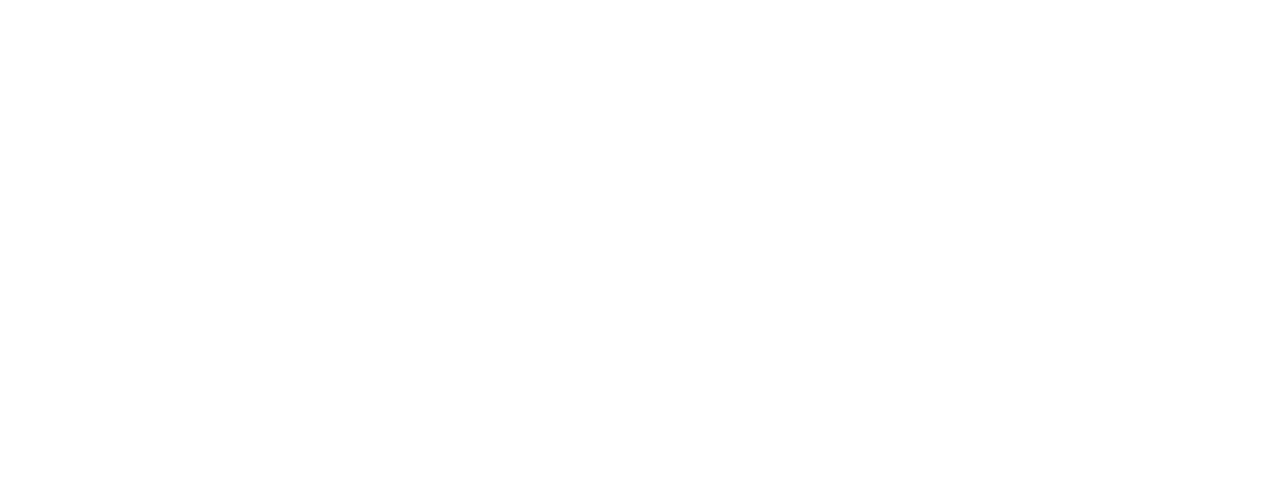
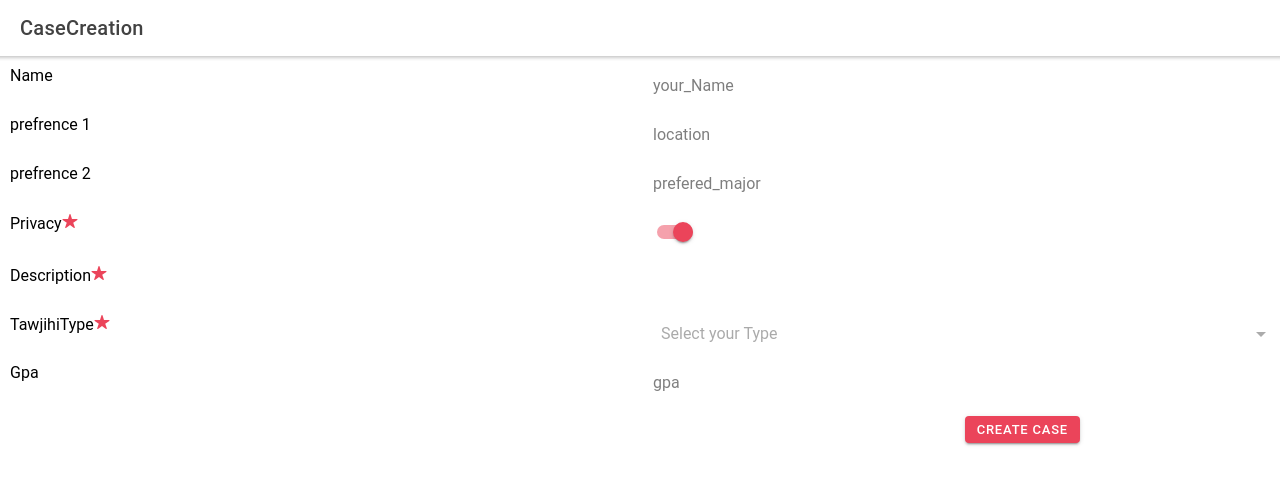
Before and after one commit to ShireenSehwail/Kolyati, a React (Create React App) app: page /caseCreation in a window 1280 px wide. Shown: the top 484 px of the page. Built offline with nearby package versions, Linux system fonts and the light colour scheme; the HTML template or start-up script is replaced by a standard one.

Commit message:
add caseCreation page

```diff
--- a/src/App.tsx
+++ b/src/App.tsx
@@ -2,7 +2,7 @@
 import { Redirect, Route } from 'react-router-dom';
 import { IonApp, IonRouterOutlet } from '@ionic/react';
 import { IonReactRouter } from '@ionic/react-router';
-import Home from './pages/Home';
+
 
 /* Core CSS required for Ionic components to work properly */
 import '@ionic/react/css/core.css';
@@ -19,21 +19,21 @@
 import '@ionic/react/css/text-transformation.css';
 import '@ionic/react/css/flex-utils.css';
 import '@ionic/react/css/display.css';
+import CaseCreation from './pages/CaseCreation';
 
 
 const App: React.FC = () => (
   <IonApp>
-    <div>
+
 
     <IonReactRouter>
 
       <IonRouterOutlet>
 
-        <Route path="/home" component={Home} exact={true} />
-        <Route exact path="/" render={() => <Redirect to="/home" />} />
+        <Route path="/caseCreation" component={CaseCreation} exact={true} />
+        <Route exact path="/" render={() => <Redirect to="/caseCreation" />} />
       </IonRouterOutlet>
     </IonReactRouter>
-    </div>
 
   </IonApp>
 );
--- /dev/null
+++ b/src/pages/CaseCreation.tsx
@@ -0,0 +1,168 @@
+import { IonButton, IonCol, IonContent, IonGrid, IonHeader, IonIcon, IonInput, IonLabel, IonPage, IonRouterOutlet, IonRow, IonSelect, IonSelectOption, IonTab, IonText, IonTitle, IonToggle, IonToolbar } from '@ionic/react';
+import React, { useState } from 'react';
+import './CaseCreation.css';
+import{ star, }  from 'ionicons/icons';
+
+const CaseCreation: React.FC = () => {
+
+  const [name, setName] = useState<string>();
+  const [location, setLocation] = useState<string>();
+  const [major, setMajor] = useState<string>();
+  const [checked, setChecked] = useState(true);
+  const [tawjihiType, setTawjihiType] = useState<string>();
+  const [gpa, setGpa] = useState<string>();
+
+  return (
+    <IonPage>
+      <IonHeader>
+        <IonToolbar>
+          <IonTitle> CaseCreation </IonTitle>
+        </IonToolbar>
+      </IonHeader>
+      <IonContent fullscreen>
+        <IonHeader collapse="condense">
+          <IonToolbar>
+            <IonTitle size="large">CaseCreation</IonTitle>
+          </IonToolbar>
+        </IonHeader>
+        <IonGrid>
+
+
+        <IonRow>
+            <IonCol>
+
+              <IonLabel   position="fixed"> Name </IonLabel>
+
+            </IonCol>
+            <IonCol>
+
+              <IonInput  type="text"
+               value={name}
+               placeholder="your_Name"
+               onIonChange={e => setName(e.detail.value!)}>  </IonInput>
+
+            </IonCol>
+          </IonRow>
+
+
+          <IonRow>
+            <IonCol>
+
+              <IonLabel   position="fixed"> prefrence 1 </IonLabel>
+
+            </IonCol>
+            <IonCol>
+
+              <IonInput  type="text"
+               value={location}
+               placeholder="location"
+               onIonChange={e => setLocation(e.detail.value!)}>  </IonInput>
+
+            </IonCol>
+          </IonRow>
+
+           <IonRow>
+            <IonCol>
+
+              <IonLabel  position="fixed"> prefrence 2 </IonLabel>
+
+            </IonCol>
+            <IonCol>
+
+              <IonInput  type="text"
+              value={major}
+               placeholder="prefered_major"
+                onIonChange={e => setMajor(e.detail.value!)}>  </IonInput>
+
+            </IonCol>
+          </IonRow>
+
+          <IonRow>
+            <IonCol>
+
+              <IonLabel className="privacy" position="fixed" > Privacy
+              <IonIcon  icon={star} color="danger">
+                </IonIcon>
+
+               </IonLabel>
+
+            </IonCol>
+            <IonCol>
+
+              <IonToggle color="danger"
+              checked={checked}
+              onIonChange={e => setChecked(e.detail.checked)} />
+
+            </IonCol>
+          </IonRow>
+
+          <IonRow>
+            <IonCol>
+
+              <IonLabel  className="desc" position="fixed"> Description
+              <IonIcon    slot={star}  icon={star} color="danger"/>
+              </IonLabel>
+            </IonCol>
+            <IonCol>
+              <IonInput  type="text" >  </IonInput>
+            </IonCol>
+          </IonRow>
+
+          <IonRow>
+            <IonCol>
+
+              <IonLabel className="type" position="fixed">TawjihiType
+              <IonIcon slot="end" icon={star} color="danger"/>
+
+              </IonLabel>
+
+            </IonCol>
+            <IonCol>
+
+              <IonSelect value={tawjihiType} placeholder="Select your Type" onIonChange={e => setTawjihiType(e.detail.value)}>
+              <IonSelectOption value=" Scientific">Scientific</IonSelectOption>
+              <IonSelectOption value="Literary">Literary</IonSelectOption>
+              <IonSelectOption value="Commercial"> Commercial</IonSelectOption>
+              <IonSelectOption value="Industrial">Industrial</IonSelectOption>
+              <IonSelectOption value="Forensic"> Forensic</IonSelectOption>
+              <IonSelectOption value="Technological">Technological</IonSelectOption>
+              <IonSelectOption value="Hotelier">Hotelier</IonSelectOption>
+              <IonSelectOption value="Agricultural">Agricultural</IonSelectOption>
+            </IonSelect>
+
+            </IonCol>
+          </IonRow>
+
+          <IonRow>
+            <IonCol>
+
+              <IonLabel  position="fixed"> Gpa </IonLabel>
+
+            </IonCol>
+            <IonCol>
+
+              <IonInput  type="text"
+               value={gpa}
+                placeholder="gpa"
+                onIonChange={e => setGpa(e.detail.value!)}>  </IonInput>
+
+            </IonCol>
+          </IonRow>
+          <IonRow>
+            <IonCol/>
+            <IonCol/>
+            <IonCol/>
+            <IonCol>
+            <IonButton
+             color="danger"
+              size="small"> create Case </IonButton>
+            </IonCol>
+          </IonRow>
+        </IonGrid>
+
+      </IonContent>
+    </IonPage>
+  );
+};
+
+export default CaseCreation;
--- a/src/pages/Home.tsx
+++ /dev/null
@@ -1,28 +0,0 @@
-import { IonContent, IonHeader, IonGrid,IonRow,IonCol, IonTitle, IonToolbar } from '@ionic/react';
-import React from 'react';
-import './Home.css';
-
-const Home: React.FC = () => {
-  return (
-    <>
-    <IonHeader>
-    <IonToolbar color="warning">
-          <IonTitle color="light">Kolliyati</IonTitle>
-      </IonToolbar>
-  </IonHeader>
-  <IonContent >
-  <IonGrid>
-        <IonRow >
-              <IonCol>
-                    <h1 text-uppercase no-padding no-margin>Welcome</h1>
-                    <h3 no-padding no-margin>Wasfi</h3>
-              </IonCol>
-        </IonRow>
-  </IonGrid>
-
-  </IonContent>
-  </>
-  );
-};
-
-export default Home;
```
Also changed, not shown: src/pages/CaseCreation.css (added), src/pages/Home.css (deleted).
